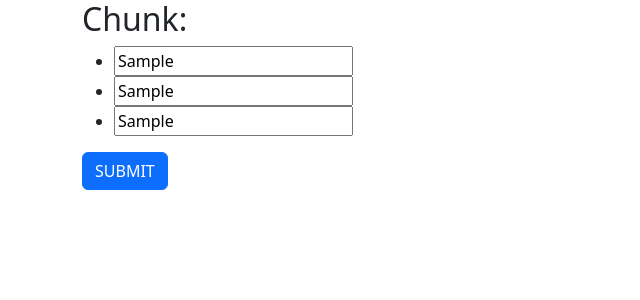
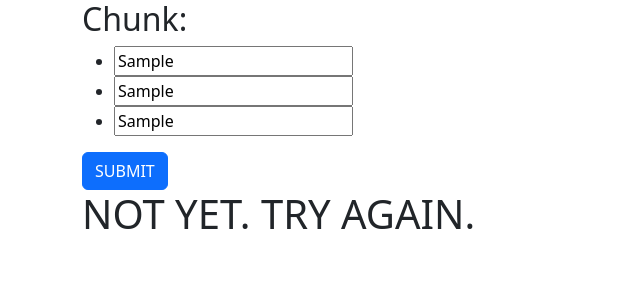
Before and after one commit to munrhalls/QAtempo-notes, an Angular app: page / in a window 1280 px wide. Both pictures are taken after typing "Sample", "Sample", "Sample" into the empty fields and a click on the button "SUBMIT". Shown: the top 300 px of the page, without its empty margins (0-640 px from the left). Built offline with nearby package versions, Linux system fonts and the light colour scheme.

Commit message:
notes app

```diff
--- a/src/app/app.module.ts
+++ b/src/app/app.module.ts
@@ -7,7 +7,7 @@ import { ChunkComponent } from './chunk/chunk.component';
 import { ListMakerComponent } from './list-maker/list-maker.component';
 
 @NgModule({
-  declarations: [AppComponent, ChunkComponent, ListMakerComponent ],
+  declarations: [AppComponent, ChunkComponent, ListMakerComponent],
   imports: [BrowserModule, FormsModule],
   providers: [],
   bootstrap: [AppComponent],
--- a/src/app/chunk/chunk.component.html
+++ b/src/app/chunk/chunk.component.html
@@ -1,7 +1,11 @@
 <h2>Chunk:</h2>
 <form>
   <ul>
-    <li *ngFor="let item of list"><input type="text" /></li>
+    <li *ngFor="let item of list; let i = index">
+      <input type="text" (input)="updateSubmit($event, i)" />
+    </li>
   </ul>
-  <button class="btn btn-primary" (event)="checkChunk()">SUBMIT</button>
+  <button class="btn btn-primary" (click)="checkChunk()">SUBMIT</button>
 </form>
+<h1 *ngIf="properSubmit === true">SUCCESS!</h1>
+<h1 *ngIf="properSubmit === false">NOT YET. TRY AGAIN.</h1>
--- a/src/app/chunk/chunk.component.ts
+++ b/src/app/chunk/chunk.component.ts
@@ -7,6 +7,16 @@ import { Component } from '@angular/core';
 })
 export class ChunkComponent {
   list = ['a', 'b', 'c'];
+  submit: string[] = [];
+  properSubmit: null | boolean = null;
 
-  checkChunk() {}
+  updateSubmit(event: Event, i: number) {
+    this.submit[i] = (<HTMLInputElement>event.target).value;
+  }
+  checkChunk() {
+    this.properSubmit = this.list.every(
+      (item, index) => this.list[index] === this.submit[index]
+    );
+    console.log(this.properSubmit);
+  }
 }
```
